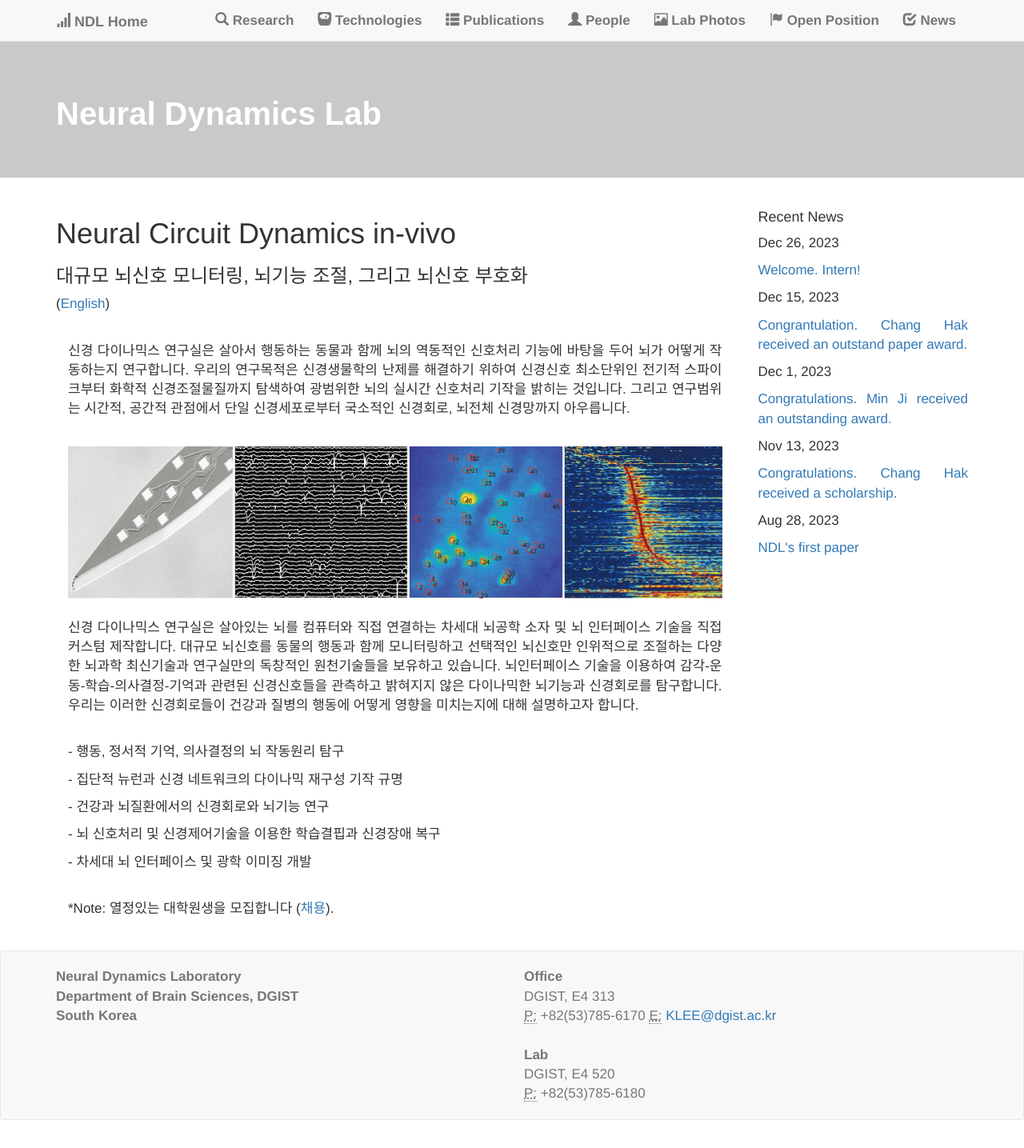
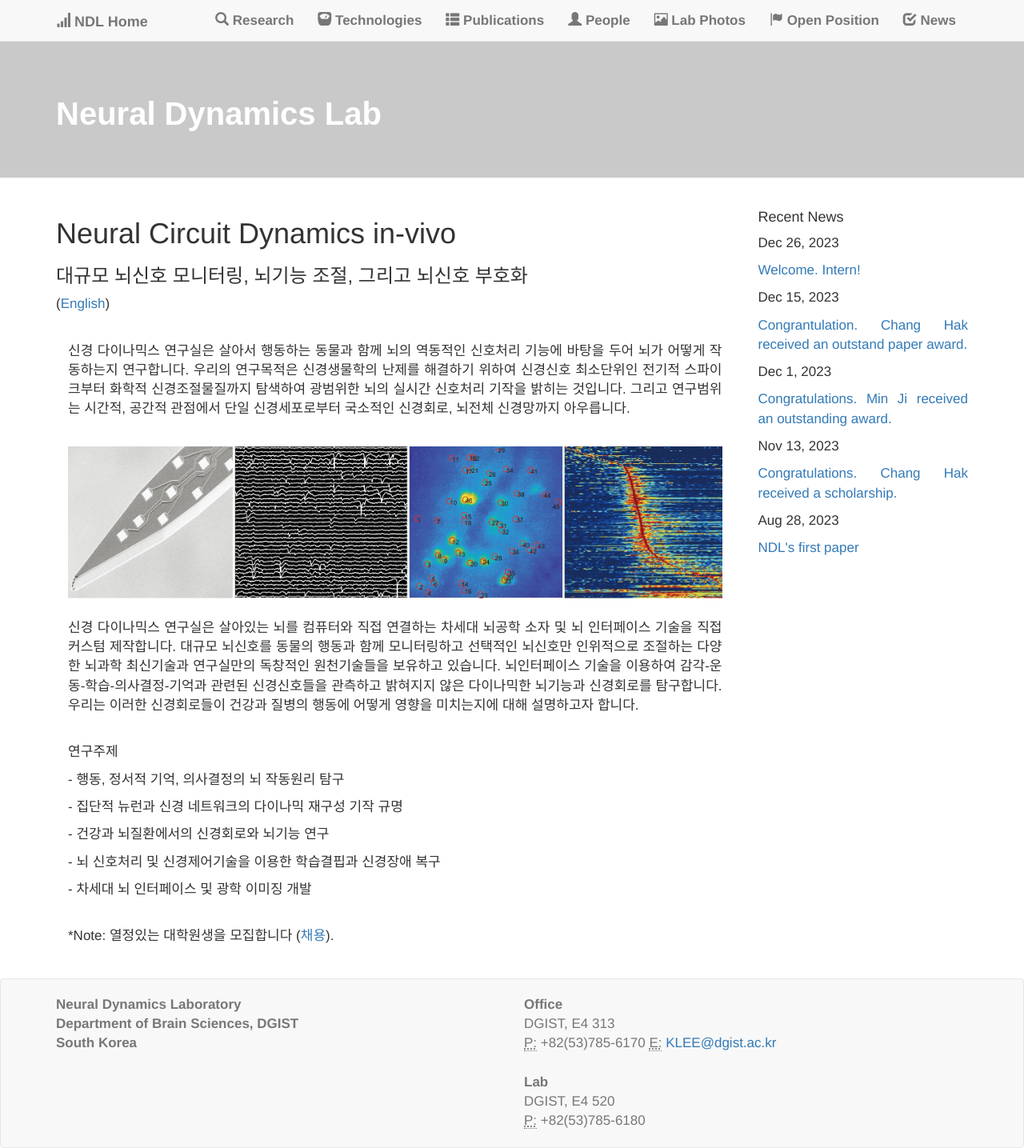
Before and after one commit to kleelab/kleelab.github.io, a Jekyll site: the page built from index.html, in a window 1280 px wide. Shown: the whole page at 80% size. Built offline with Jekyll 4.4.1, drawn with Linux system fonts in a browser that asks for light colours; nearby versions of some CDN libraries; a style sheet for code colours, icons or effects is not loaded; before the commit the page ends 1400 px from its top, so only the background shows below that.

Commit message:
Update index.html

```diff
--- a/index.html
+++ b/index.html
@@ -24,11 +24,12 @@ layout: home
 <br>
 <p>신경 다이나믹스 연구실은 살아있는 뇌를 컴퓨터와 직접 연결하는 차세대 뇌공학 소자 및 뇌 인터페이스 기술을 직접 커스텀 제작합니다. 대규모 뇌신호를 동물의 행동과 함께 모니터링하고 선택적인 뇌신호만 인위적으로 조절하는 다양한 뇌과학 최신기술과 연구실만의 독창적인 원천기술들을 보유하고 있습니다. 뇌인터페이스 기술을 이용하여 감각-운동-학습-의사결정-기억과 관련된 신경신호들을 관측하고 밝혀지지 않은 다이나믹한 뇌기능과 신경회로를 탐구합니다. 우리는 이러한 신경회로들이 건강과 질병의 행동에 어떻게 영향을 미치는지에 대해 설명하고자 합니다.</p>
 <br>
+<p>연구주제</p>
 <p>  - 행동, 정서적 기억, 의사결정의 뇌 작동원리 탐구</p>
 <p>  - 집단적 뉴런과 신경 네트워크의 다이나믹 재구성 기작 규명</p>
 <p>  - 건강과 뇌질환에서의 신경회로와 뇌기능 연구</p>
 <p>  - 뇌 신호처리 및 신경제어기술을 이용한 학습결핍과 신경장애 복구</p>
-<p>  - 차세대 뇌 인터페이스 및 광학 이미징 개발 </p>
+<p>  - 차세대 뇌 인터페이스 및 광학 이미징 개발</p>
 <br>
 <p>  *Note: 열정있는 대학원생을 모집합니다 (<a href="{{ site.url }}{{ site.baseurl }}/joinusK">채용</a>). </p>
 </div>
```
